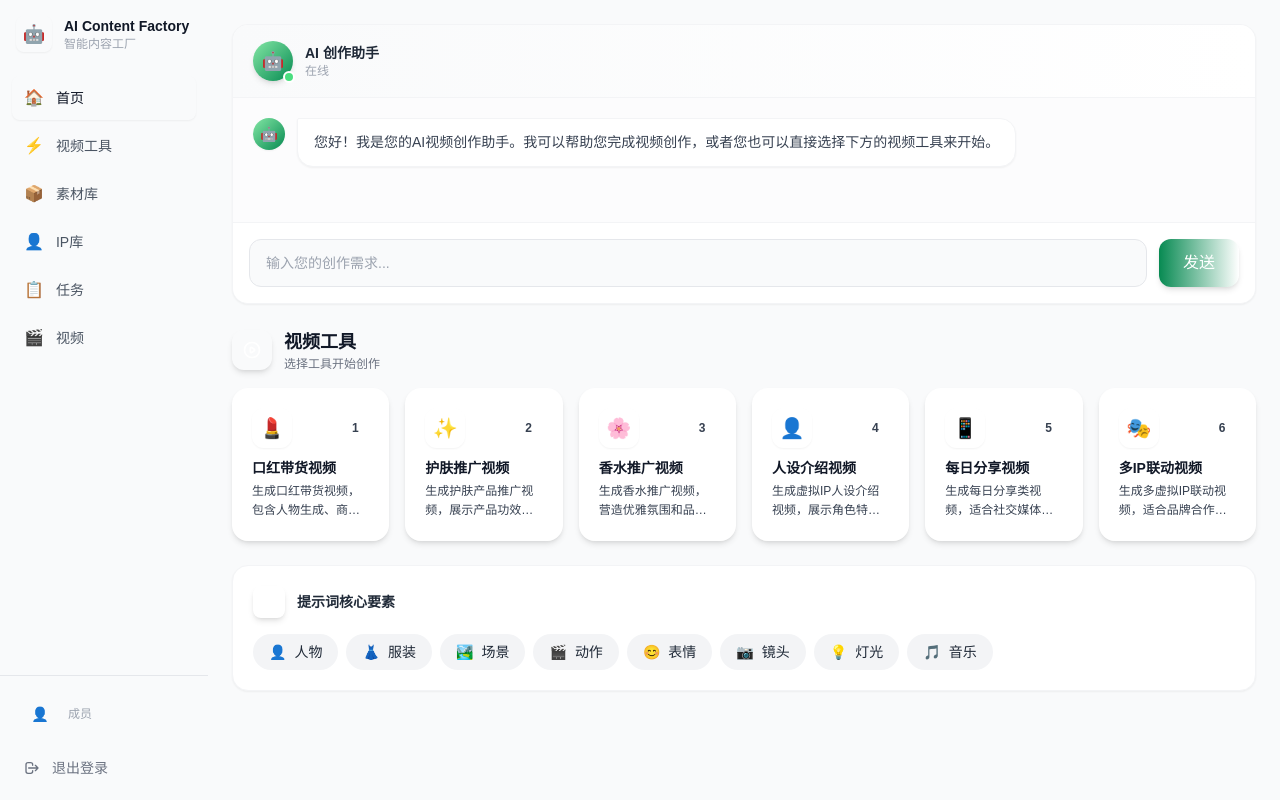
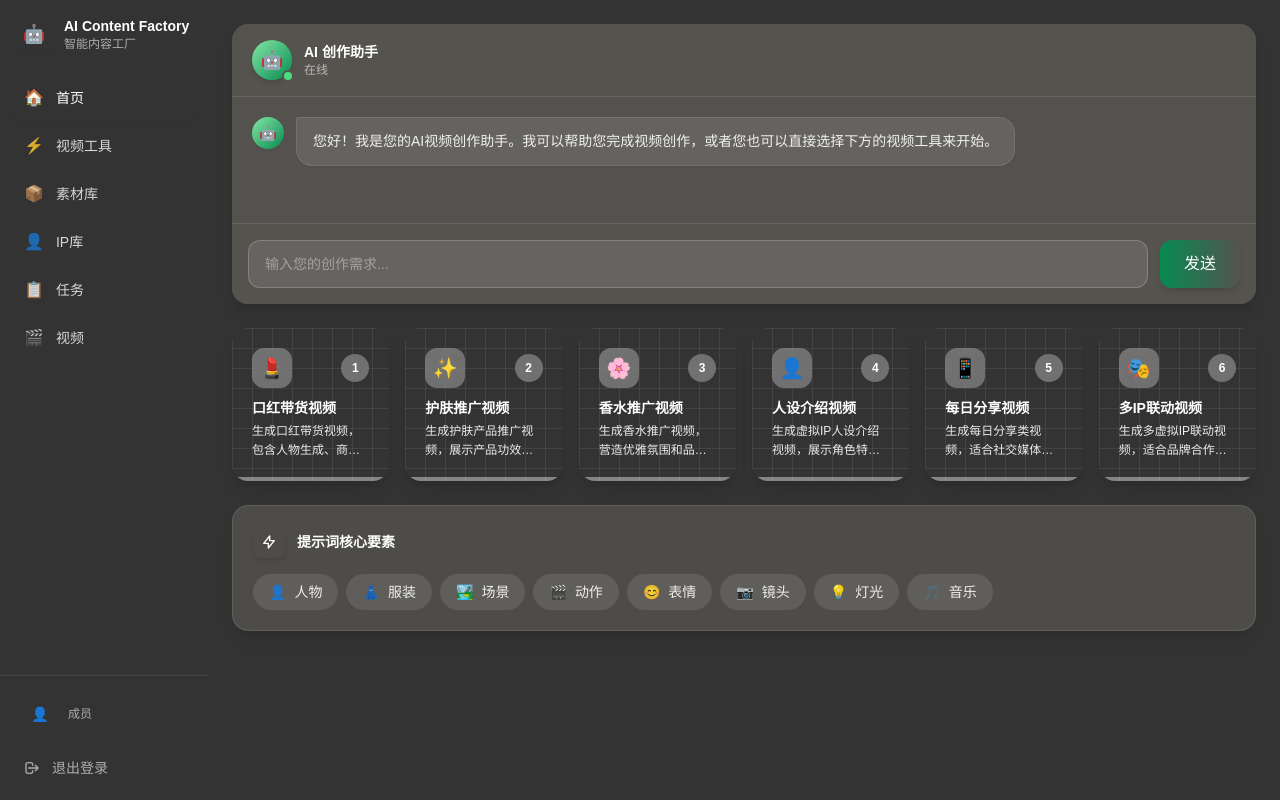
Before and after one commit to hotttao/media_ai, a Next.js app: page / in a window 1280 px wide. Built offline with nearby package versions, Linux system fonts and the light colour scheme; no server answers.

Commit message:
feat: match reference design - dark sidebar theme with glassmorphism

```diff
--- a/app/(app)/page.tsx
+++ b/app/(app)/page.tsx
@@ -10,7 +10,7 @@ const videoTools = [
     title: '口红带货视频',
     description: '生成口红带货视频，包含人物生成、商品植入、视频合成',
     href: '/workflows/lipstick-promo/wizard',
-    gradient: 'from-rose-100 to-pink-200',
+    gradient: 'from-rose-400 to-pink-500',
     icon: '💄',
   },
   {
@@ -18,7 +18,7 @@ const videoTools = [
     title: '护肤推广视频',
     description: '生成护肤产品推广视频，展示产品功效和使用场景',
     href: '/workflows/skincare-promo/wizard',
-    gradient: 'from-cyan-100 to-blue-200',
+    gradient: 'from-cyan-400 to-blue-500',
     icon: '✨',
   },
   {
@@ -26,7 +26,7 @@ const videoTools = [
     title: '香水推广视频',
     description: '生成香水推广视频，营造优雅氛围和品牌调性',
     href: '/workflows/perfume-promo/wizard',
-    gradient: 'from-violet-100 to-purple-200',
+    gradient: 'from-violet-400 to-purple-500',
     icon: '🌸',
   },
   {
@@ -34,7 +34,7 @@ const videoTools = [
     title: '人设介绍视频',
     description: '生成虚拟IP人设介绍视频，展示角色特点和背景故事',
     href: '/workflows/persona-intro/wizard',
-    gradient: 'from-emerald-100 to-teal-200',
+    gradient: 'from-emerald-400 to-teal-500',
     icon: '👤',
   },
   {
@@ -42,7 +42,7 @@ const videoTools = [
     title: '每日分享视频',
     description: '生成每日分享类视频，适合社交媒体日常内容更新',
     href: '/workflows/daily-share/wizard',
-    gradient: 'from-orange-100 to-amber-200',
+    gradient: 'from-orange-400 to-amber-500',
     icon: '📱',
   },
   {
@@ -50,7 +50,7 @@ const videoTools = [
     title: '多IP联动视频',
     description: '生成多虚拟IP联动视频，适合品牌合作和联动活动',
     href: '/workflows/multi-ip/wizard',
-    gradient: 'from-pink-100 to-rose-200',
+    gradient: 'from-pink-400 to-rose-500',
     icon: '🎭',
   },
 ]
@@ -65,19 +65,6 @@ export default function HomePage() {
 
       {/* Video Tools Section */}
       <div className="space-y-4">
-        <div className="flex items-center gap-3">
-          <div className="w-10 h-10 rounded-xl bg-gradient-to-br from-matcha-400 to-matcha-600 flex items-center justify-center shadow-md">
-            <svg className="w-5 h-5 text-white" fill="none" stroke="currentColor" viewBox="0 0 24 24">
-              <path strokeLinecap="round" strokeLinejoin="round" strokeWidth={2} d="M14.752 11.168l-3.197-2.132A1 1 0 0010 9.87v4.263a1 1 0 001.555.832l3.197-2.132a1 1 0 000-1.664z" />
-              <path strokeLinecap="round" strokeLinejoin="round" strokeWidth={2} d="M21 12a9 9 0 11-18 0 9 9 0 0118 0z" />
-            </svg>
-          </div>
-          <div>
-            <h2 className="text-lg font-semibold text-gray-900">视频工具</h2>
-            <p className="text-xs text-gray-500">选择工具开始创作</p>
-          </div>
-        </div>
-
         <div className="grid grid-cols-2 md:grid-cols-3 lg:grid-cols-6 gap-4">
           {videoTools.map((tool) => (
             <VideoToolCard
--- a/components/home/ChatWindow.tsx
+++ b/components/home/ChatWindow.tsx
@@ -42,25 +42,25 @@ export function ChatWindow() {
   }
 
   return (
-    <div className="h-full flex flex-col bg-white rounded-2xl shadow-sm border border-gray-100 overflow-hidden">
+    <div className="h-full flex flex-col bg-warm-charcoal rounded-2xl shadow-lg overflow-hidden">
       {/* Header */}
-      <div className="px-5 py-4 border-b border-gray-100 bg-gradient-to-r from-gray-50 to-white">
+      <div className="px-5 py-4 border-b border-white/10">
         <div className="flex items-center gap-3">
           <div className="relative">
             <div className="w-10 h-10 rounded-full bg-gradient-to-br from-matcha-300 to-matcha-600 flex items-center justify-center shadow-md">
               <span className="text-lg">🤖</span>
             </div>
-            <div className="absolute -bottom-0.5 -right-0.5 w-3 h-3 bg-green-400 rounded-full border-2 border-white" />
+            <div className="absolute -bottom-0.5 -right-0.5 w-3 h-3 bg-green-400 rounded-full border-2 border-warm-charcoal" />
           </div>
           <div>
-            <h3 className="text-sm font-semibold text-gray-800">AI 创作助手</h3>
-            <p className="text-xs text-gray-400">在线</p>
+            <h3 className="text-sm font-semibold text-white">AI 创作助手</h3>
+            <p className="text-xs text-white/60">在线</p>
           </div>
         </div>
       </div>
 
       {/* Messages */}
-      <div className="flex-1 overflow-y-auto p-5 space-y-4 bg-gray-50/50">
+      <div className="flex-1 overflow-y-auto p-5 space-y-4 bg-warm-charcoal/50">
         {messages.map((msg, index) => (
           <div
             key={index}
@@ -75,7 +75,7 @@ export function ChatWindow() {
               className={`max-w-[80%] px-4 py-3 rounded-2xl text-sm leading-relaxed shadow-sm ${
                 msg.role === 'user'
                   ? 'bg-gradient-to-r from-matcha-600 to-matcha-500 text-white rounded-tr-sm'
-                  : 'bg-white text-gray-700 rounded-tl-sm border border-gray-100'
+                  : 'bg-white/10 backdrop-blur-sm text-white/90 rounded-tl-sm border border-white/10'
               }`}
             >
               {msg.content}
@@ -91,7 +91,7 @@ export function ChatWindow() {
       </div>
 
       {/* Input */}
-      <div className="p-4 border-t border-gray-100 bg-white">
+      <div className="p-4 border-t border-white/10 bg-warm-charcoal">
         <div className="flex gap-3">
           <input
             type="text"
@@ -99,7 +99,7 @@ export function ChatWindow() {
             onChange={(e) => setInput(e.target.value)}
             onKeyPress={handleKeyPress}
             placeholder="输入您的创作需求..."
-            className="flex-1 px-4 py-3 bg-gray-50 border border-gray-200 rounded-xl text-sm focus:outline-none focus:ring-2 focus:ring-matcha-500/20 focus:border-matcha-500 transition-all"
+            className="flex-1 px-4 py-3 bg-white/10 border border-white/20 rounded-xl text-sm text-white placeholder:text-white/40 focus:outline-none focus:ring-2 focus:ring-matcha-500/40 focus:border-matcha-500/50 transition-all"
           />
           <button
             onClick={handleSend}
--- a/components/home/PromptElementsBar.tsx
+++ b/components/home/PromptElementsBar.tsx
@@ -18,14 +18,14 @@ export function PromptElementsBar() {
   const [hoveredId, setHoveredId] = useState<string | null>(null)
 
   return (
-    <div className="bg-white rounded-2xl shadow-sm border border-gray-100 p-5">
+    <div className="bg-warm-charcoal/80 backdrop-blur-sm rounded-2xl shadow-lg p-5 border border-white/10">
       <div className="flex items-center gap-3 mb-4">
         <div className="w-8 h-8 rounded-lg bg-gradient-to-br from-matcha-400 to-matcha-600 flex items-center justify-center shadow-md">
           <svg className="w-4 h-4 text-white" fill="none" stroke="currentColor" viewBox="0 0 24 24">
             <path strokeLinecap="round" strokeLinejoin="round" strokeWidth={2} d="M13 10V3L4 14h7v7l9-11h-7z" />
           </svg>
         </div>
-        <h3 className="text-sm font-semibold text-gray-800">提示词核心要素</h3>
+        <h3 className="text-sm font-semibold text-white">提示词核心要素</h3>
       </div>
 
       <div className="flex flex-wrap gap-2">
@@ -40,7 +40,7 @@ export function PromptElementsBar() {
               transition-all duration-200 cursor-pointer
               ${hoveredId === element.id
                 ? 'bg-gradient-to-r from-matcha-500 to-matcha-400 text-white shadow-md scale-105'
-                : 'bg-gray-100 text-gray-800 hover:bg-gray-200'
+                : 'bg-white/10 text-white/90 hover:bg-white/20'
               }
             `}
           >
--- a/components/home/VideoToolCard.tsx
+++ b/components/home/VideoToolCard.tsx
@@ -22,38 +22,47 @@ export function VideoToolCard({ id, title, description, href, gradient, icon }:
         onMouseLeave={() => setIsHovered(false)}
         className={`
           relative overflow-hidden rounded-2xl p-5 min-h-[150px] flex flex-col justify-between
-          transition-all duration-300 cursor-pointer bg-white
-          ${isHovered ? 'shadow-lg scale-[1.02]' : 'shadow-md'}
+          transition-all duration-300 cursor-pointer
+          ${isHovered ? 'shadow-xl scale-[1.02]' : 'shadow-lg'}
         `}
         style={{
           background: `linear-gradient(135deg, ${gradient})`,
         }}
       >
+        {/* Grid pattern overlay */}
+        <div
+          className="absolute inset-0 opacity-20"
+          style={{
+            backgroundImage: `linear-gradient(rgba(255,255,255,0.4) 1px, transparent 1px), linear-gradient(90deg, rgba(255,255,255,0.4) 1px, transparent 1px)`,
+            backgroundSize: '20px 20px',
+          }}
+        />
+
         {/* Content */}
         <div className="relative z-10">
           {/* Top row: Icon and number badge */}
           <div className="flex items-center justify-between mb-3">
-            <div className="w-10 h-10 rounded-xl bg-white/50 backdrop-blur-sm flex items-center justify-center text-xl shadow-sm">
+            <div className="w-10 h-10 rounded-xl bg-white/30 backdrop-blur-sm flex items-center justify-center text-xl">
               {icon}
             </div>
-            <div className="w-7 h-7 rounded-full bg-white/50 backdrop-blur-sm flex items-center justify-center text-xs font-bold text-gray-700">
+            <div className="w-7 h-7 rounded-full bg-white/30 backdrop-blur-sm flex items-center justify-center text-xs font-bold text-white">
               {id}
             </div>
           </div>
 
           {/* Title */}
-          <h3 className="text-gray-900 font-bold text-sm leading-tight mb-1">
+          <h3 className="text-white font-bold text-sm leading-tight mb-1">
             {title}
           </h3>
 
-          {/* Description - always visible */}
-          <p className="text-gray-700 text-xs line-clamp-2 leading-relaxed">
+          {/* Description */}
+          <p className="text-white/90 text-xs line-clamp-2 leading-relaxed">
             {description}
           </p>
         </div>
 
         {/* Bottom accent */}
-        <div className="absolute bottom-0 left-0 right-0 h-1 bg-white/50" />
+        <div className="absolute bottom-0 left-0 right-0 h-1 bg-white/40" />
       </div>
     </Link>
   )
--- a/components/layout/AppShell.tsx
+++ b/components/layout/AppShell.tsx
@@ -6,9 +6,9 @@ import { Sidebar } from './Sidebar'
 export function AppShell({ children }: { children: React.ReactNode }) {
   return (
     <AuthProvider>
-      <div className="flex min-h-screen bg-white">
+      <div className="flex min-h-screen bg-dark-charcoal">
         <Sidebar />
-        <main className="flex-1 bg-gray-50">{children}</main>
+        <main className="flex-1 bg-dark-charcoal">{children}</main>
       </div>
     </AuthProvider>
   )
--- a/components/layout/Sidebar.tsx
+++ b/components/layout/Sidebar.tsx
@@ -19,7 +19,7 @@ export function Sidebar() {
   const { data: session } = useSession()
 
   return (
-    <aside className="w-52 min-h-screen bg-gray-50 flex flex-col">
+    <aside className="w-52 min-h-screen bg-dark-charcoal flex flex-col">
       {/* Logo */}
       <div className="p-4">
         <div className="flex items-center gap-3">
@@ -27,8 +27,8 @@ export function Sidebar() {
             <span className="text-lg">🤖</span>
           </div>
           <div>
-            <h1 className="text-sm font-bold text-gray-900">AI Content Factory</h1>
-            <p className="text-xs text-gray-400">智能内容工厂</p>
+            <h1 className="text-sm font-bold text-white">AI Content Factory</h1>
+            <p className="text-xs text-white/60">智能内容工厂</p>
           </div>
         </div>
       </div>
@@ -45,8 +45,8 @@ export function Sidebar() {
               className={cn(
                 'flex items-center gap-3 px-3 py-2.5 rounded-lg text-sm font-medium transition-all duration-150 mb-1',
                 isActive
-                  ? 'bg-matcha-500 text-gray-900 shadow-sm'
-                  : 'text-gray-600 hover:bg-gray-100 hover:text-gray-900'
+                  ? 'bg-matcha-500 text-white shadow-sm'
+                  : 'text-white/80 hover:bg-white/10 hover:text-white'
               )}
             >
               <span className="text-base">{item.icon}</span>
@@ -57,19 +57,19 @@ export function Sidebar() {
       </nav>
 
       {/* User section with logout */}
-      <div className="p-3 border-t border-gray-200">
+      <div className="p-3 border-t border-white/10">
         <div className="flex items-center gap-3 px-3 py-2.5 mb-2">
           <div className="w-8 h-8 rounded-lg bg-gradient-to-br from-matcha-400 to-matcha-600 flex items-center justify-center text-sm text-white">
             {session?.user?.nickname?.[0] || session?.user?.email?.[0] || '👤'}
           </div>
           <div className="flex-1 min-w-0">
-            <p className="text-sm font-medium text-gray-900 truncate">{session?.user?.nickname || session?.user?.email}</p>
-            <p className="text-xs text-gray-400">{session?.user?.role === 'ADMIN' ? '管理员' : '成员'}</p>
+            <p className="text-sm font-medium text-white truncate">{session?.user?.nickname || session?.user?.email}</p>
+            <p className="text-xs text-white/60">{session?.user?.role === 'ADMIN' ? '管理员' : '成员'}</p>
           </div>
         </div>
         <button
           onClick={() => signOut({ callbackUrl: '/login' })}
-          className="w-full flex items-center gap-3 px-3 py-2.5 rounded-lg text-sm text-gray-500 hover:bg-gray-100 hover:text-gray-900 transition-colors"
+          className="w-full flex items-center gap-3 px-3 py-2.5 rounded-lg text-sm text-white/60 hover:bg-white/10 hover:text-white transition-colors"
         >
           <svg className="w-4 h-4" fill="none" stroke="currentColor" viewBox="0 0 24 24">
             <path strokeLinecap="round" strokeLinejoin="round" strokeWidth={2} d="M17 16l4-4m0 0l-4-4m4 4H7m6 4v1a3 3 0 01-3 3H6a3 3 0 01-3-3V7a3 3 0 013-3h4a3 3 0 013 3v1" />
```
Also changed, not shown: 2 other files (tests, documents, lock files or other folders).
